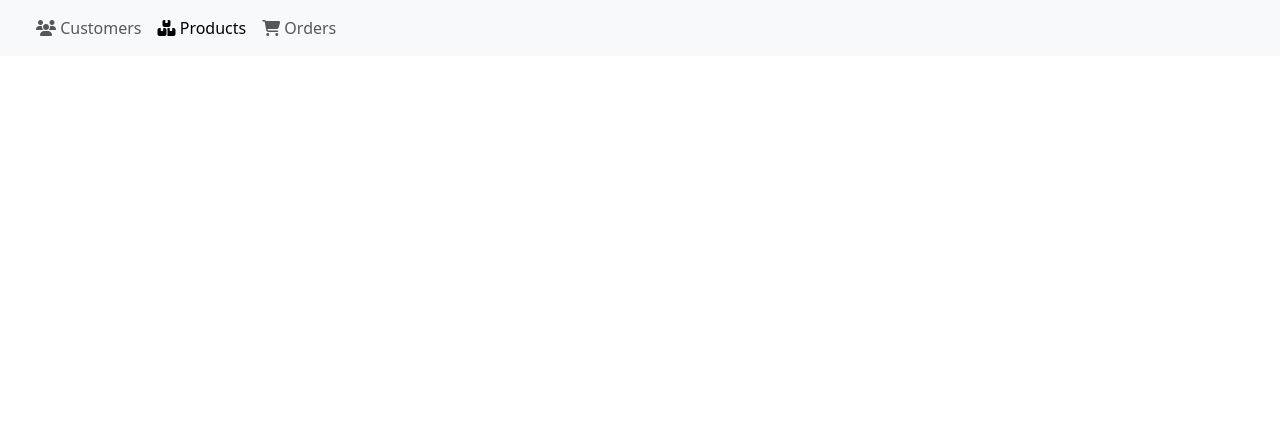
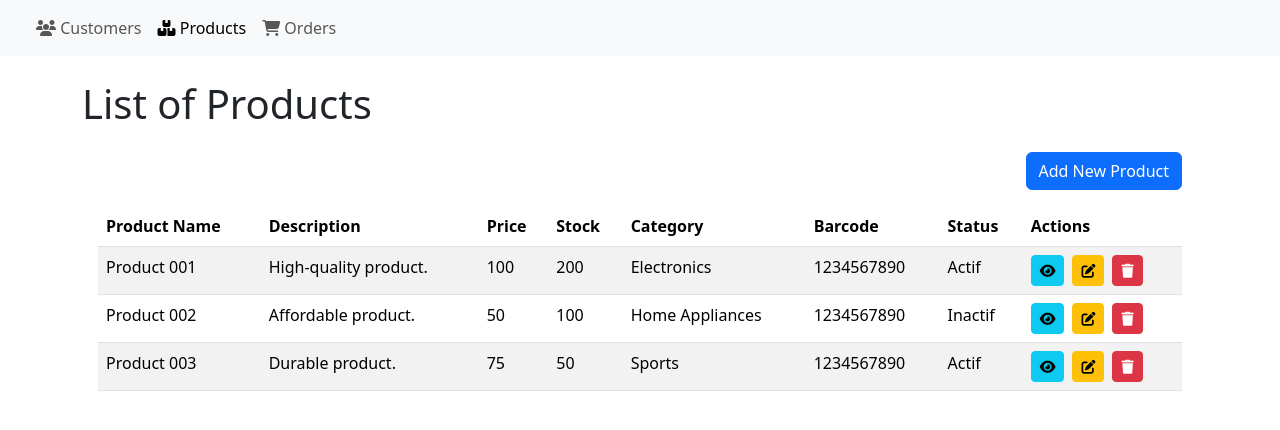
Before and after one commit to FatimataAliouSall/vue-customer-management-app, a Vue app: page /products in a window 1280 px wide. Shown: the top 430 px of the page. Built offline with nearby package versions, Linux system fonts and the light colour scheme.

Commit message:
add content to productList.vue

```diff
--- a/src/components/ProductList.vue
+++ b/src/components/ProductList.vue
@@ -1,11 +1,69 @@
-<script setup>
+<template>
+    <div class="container my-4">
+      <h1 class="mb-4">List of Products</h1>
+      <div class="text-end mb-3 mx-3">
+        <button class="btn btn-primary" @click="addProduct">Add New Product</button>
+      </div>
 
-</script>
+      <div class="table-responsive mx-3">
+        <table class="table table-striped">
+          <thead>
+            <tr>
+              <th>Product Name</th>
+              <th>Description</th>
+              <th>Price</th>
+              <th>Stock</th>
+              <th>Category</th>
+              <th>Barcode</th>
+              <th>Status</th>
+              <th>Actions</th>
+            </tr>
+          </thead>
+          <tbody>
+            <tr v-for="product in products" :key="product.id">
+              <td>{{ product.product_name }}</td>
+              <td>{{ product.description }}</td>
+              <td>{{ product.price }}</td>
+              <td>{{ product.stock }}</td>
+              <td>{{ product.category }}</td>
+              <td>{{ product.barcode }}</td>
+              <td>{{ product.status }}</td>
+              <td>
+                <button @click="viewProduct(product)" class="btn btn-info btn-sm me-2"><i class="fas fa-eye"></i></button>
+                <button @click="editProduct(product)" class="btn btn-warning btn-sm me-2"><i class="fas fa-edit"></i></button>
+                <button @click="deleteProduct(product.id)" class="btn btn-danger btn-sm"><i class="fas fa-trash"></i></button>
+              </td>
+            </tr>
+          </tbody>
+        </table>
+      </div>
+    </div>
+  </template>
 
-<template>
+  <script setup>
+  import { ref } from 'vue'
+  import { useRouter } from 'vue-router'
 
-</template>
+  const router = useRouter()
+  const products = ref([
+    { id: 1, product_name: "Product 001", description: "High-quality product.", price: 100, stock: 200, category: "Electronics", barcode: "1234567890", status: "Actif" },
+    { id: 2, product_name: "Product 002", description: "Affordable product.", price: 50, stock: 100, category: "Home Appliances", barcode: "1234567890", status: "Inactif" },
+    { id: 3, product_name: "Product 003", description: "Durable product.", price: 75, stock: 50, category: "Sports", barcode: "1234567890", status: "Actif" },
+  ])
 
-<style scoped>
+  const addProduct = () => {
+    router.push('/products/new')
+  }
 
-</style>
+  const viewProduct = (product) => {
+    router.push(`/products/${product.id}`)
+  }
+
+  const editProduct = (product) => {
+    router.push(`/products/${product.id}/edit`)
+  }
+
+  const deleteProduct = (id) => {
+    products.value = products.value.filter(product => product.id !== id)
+  }
+  </script>
```
